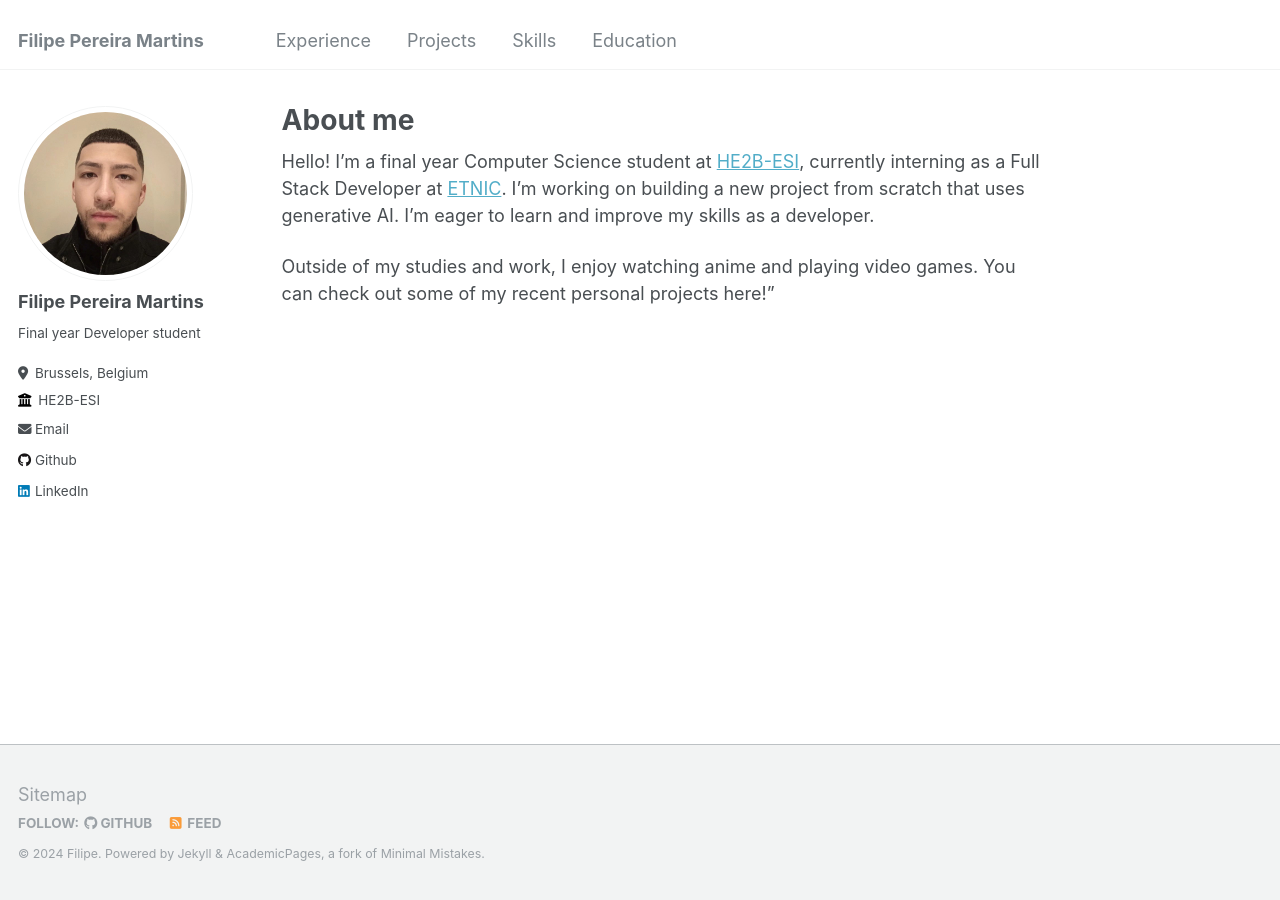
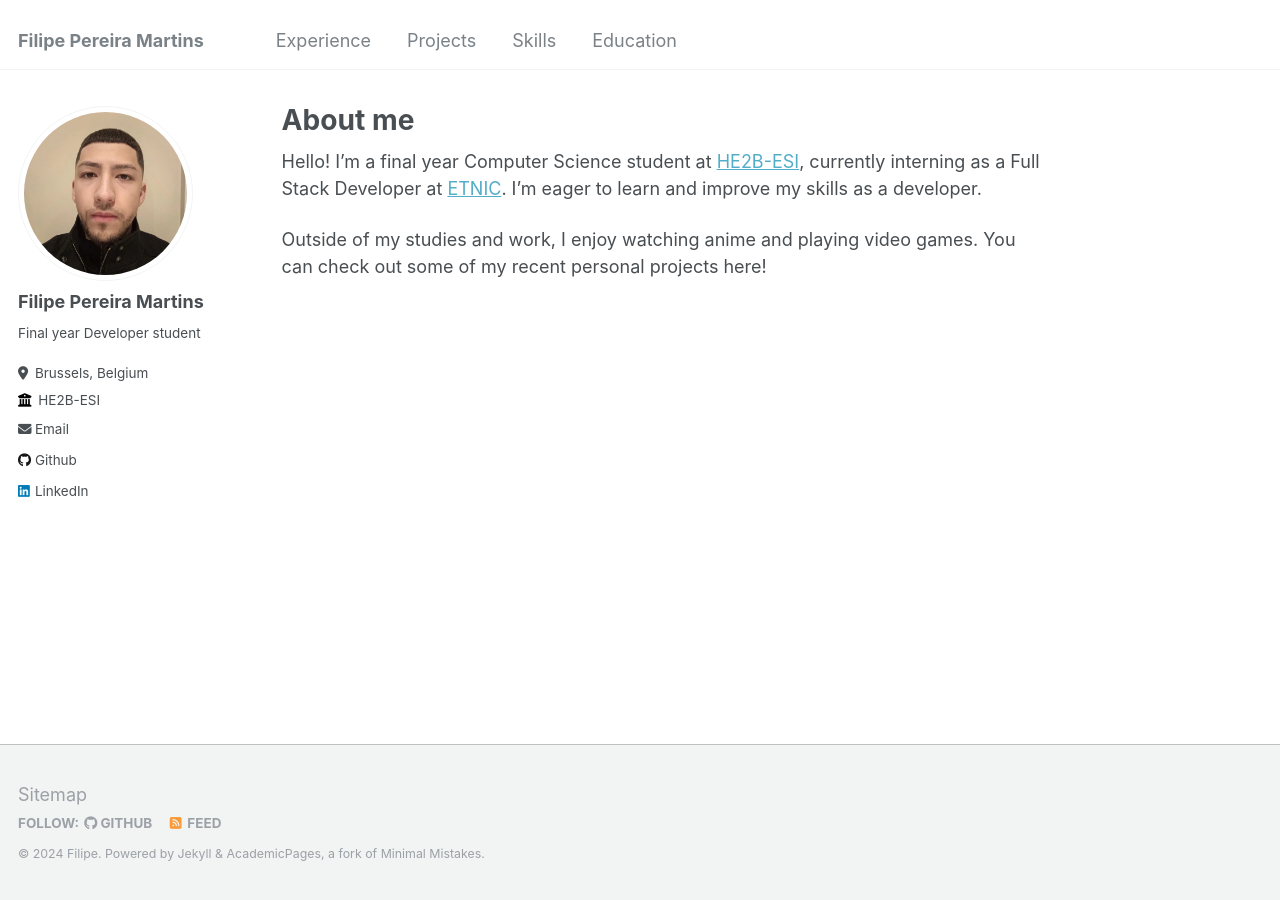
Before and after one commit to FilipeDevs/FilipeDevs.github.io, a Jekyll site: the page built from _pages/about.md, in a window 1280 px wide. Built offline with Jekyll 4.4.1, drawn with Linux system fonts in a browser that asks for light colours.

Commit message:
chore(about me): update about me introduction

```diff
--- a/_pages/about.md
+++ b/_pages/about.md
@@ -7,6 +7,6 @@ redirect_from:
   - /about.html
 ---
 
-Hello! I'm a final year Computer Science student at [HE2B-ESI](https://he2b.be/etudiant/), currently interning as a Full Stack Developer at [ETNIC](https://www.etnic.be/). I'm working on building a new project from scratch that uses generative AI. I'm eager to learn and improve my skills as a developer.
+Hello! I'm a final year Computer Science student at [HE2B-ESI](https://he2b.be/etudiant/), currently interning as a Full Stack Developer at [ETNIC](https://www.etnic.be/). I'm eager to learn and improve my skills as a developer.
 
-Outside of my studies and work, I enjoy watching anime and playing video games. You can check out some of my recent personal projects here!"
+Outside of my studies and work, I enjoy watching anime and playing video games. You can check out some of my recent personal projects here!
```
